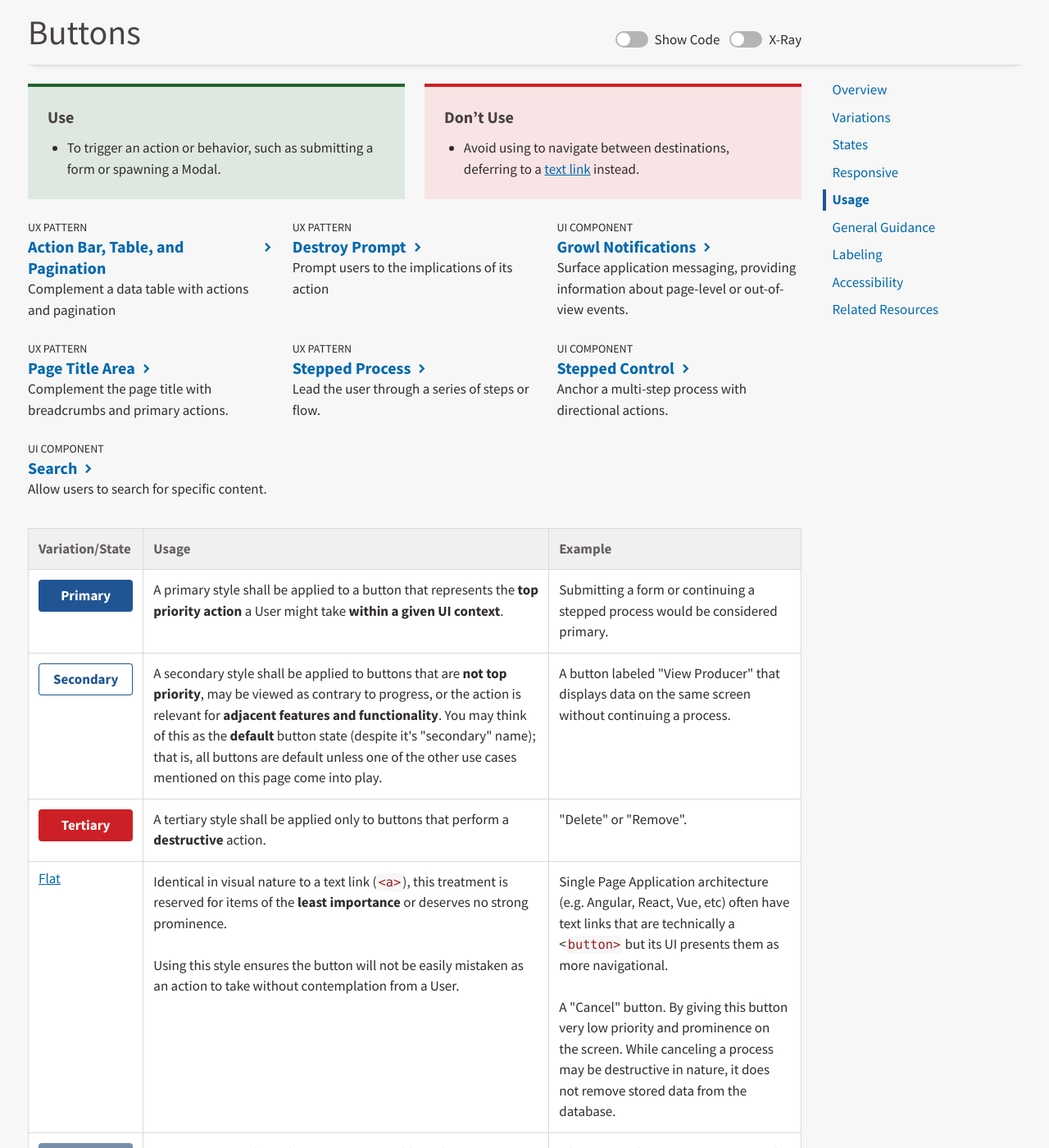
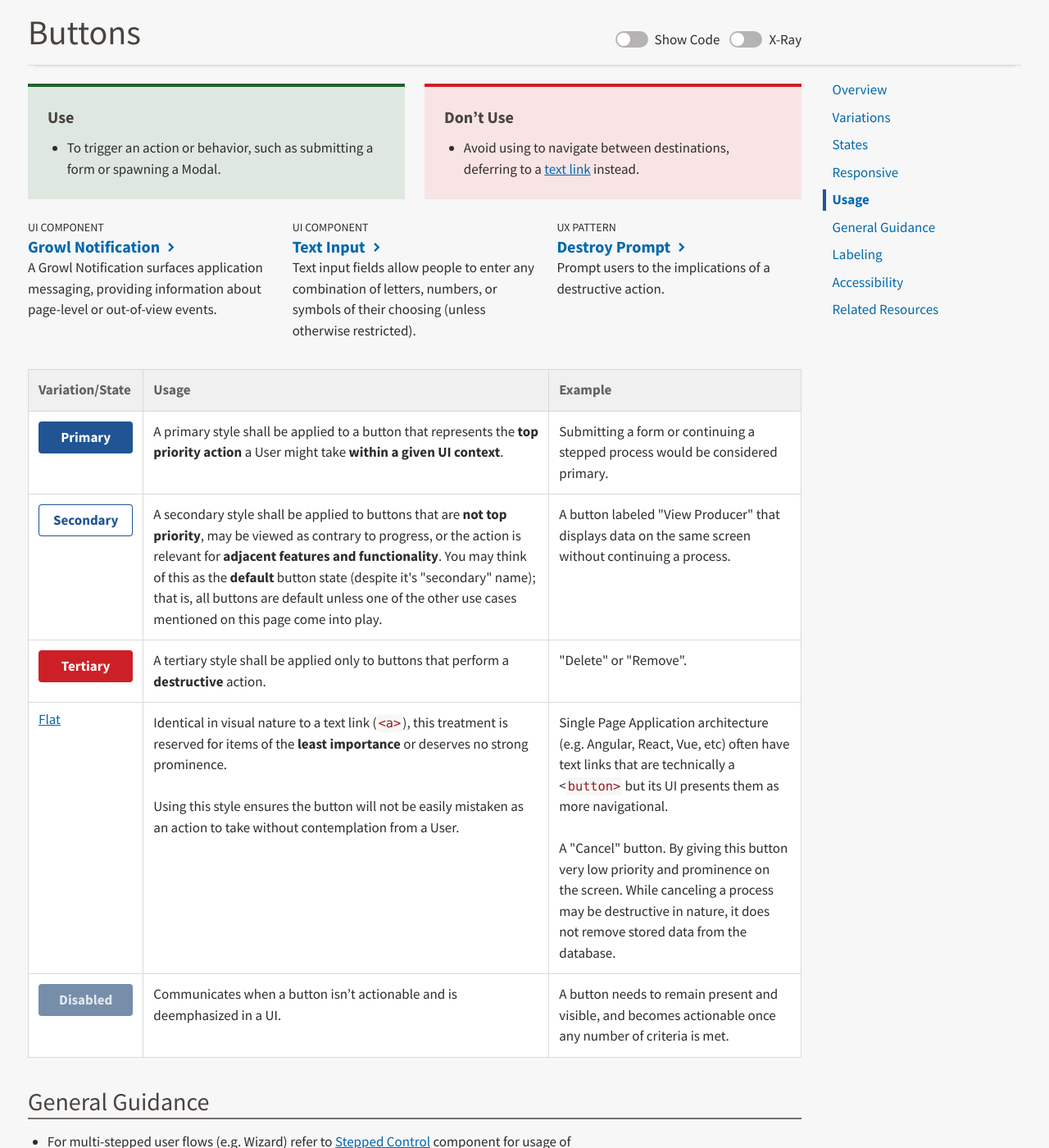
Before and after one commit to USDA-FSA/fsa-design-system, a Jekyll site: the page built from components/buttons/index.md, in a window 1280 px wide and 1400 px high, scrolled down 3333 px. Shown: the whole window at 82% size. Built offline with Jekyll 4.4.1, drawn with Linux system fonts in a browser that asks for light colours.

Commit message:
Draft use of Liquid to iterate through Related Front Matter [amends #377]

````diff
--- /dev/null
+++ b/_includes/related-cards.html
@@ -0,0 +1,80 @@
+{% if page.relatedItems %}
+  <div class="ds-related-card">
+    {% for item in page.relatedItems %}
+
+      {% assign target = item %}
+      {% assign pages = site.pages | where: 'title', target %}
+
+      {% for target in pages %}
+        <a class="ds-related-card__item" href="{{ site.baseurl }}{{target.url}}">
+          <div class="ds-related-card__type">{{target.type}}</div>
+          <div class="ds-related-card__title">
+            {{target.title}}
+            <img class="ds-related-card__arr" src="{{ site.baseurl }}img/chevron-right--link.svg" aria-hidden="true" alt="">
+          </div>
+          <div class="ds-related-card__description">{{target.intro}}</div>
+        </a>
+      {% endfor %}
+
+    {% endfor %}
+  </div>
+{% endif %}
+
+<div class="ds-related-card" hidden>
+  <a class="ds-related-card__item" href="{{ site.baseurl }}patterns/actionbar-table-pagination/">
+    <div class="ds-related-card__type">UX Pattern</div>
+    <div class="ds-related-card__title">
+      Action Bar, Table, and Pagination
+      <img class="ds-related-card__arr" src="{{ site.baseurl }}img/chevron-right--link.svg" aria-hidden="true" alt="">
+    </div>
+    <div class="ds-related-card__description">Complement a data table with actions and pagination</div>
+  </a>
+  <a class="ds-related-card__item" href="{{ site.baseurl }}patterns/destroy-prompt/">
+    <div class="ds-related-card__type">UX Pattern</div>
+    <div class="ds-related-card__title">
+      Destroy Prompt
+      <img class="ds-related-card__arr" src="{{ site.baseurl }}img/chevron-right--link.svg" aria-hidden="true" alt="">
+    </div>
+    <div class="ds-related-card__description">Prompt users to the implications of a destructive action</div>
+  </a>
+  <a class="ds-related-card__item" href="{{ site.baseurl }}components/growl/">
+    <div class="ds-related-card__type">UI Component</div>
+    <div class="ds-related-card__title">
+      Growl Notifications
+      <img class="ds-related-card__arr" src="{{ site.baseurl }}img/chevron-right--link.svg" aria-hidden="true" alt="">
+    </div>
+    <div class="ds-related-card__description">Surface application messaging, providing information about page-level or out-of-view events.</div>
+  </a>
+  <a class="ds-related-card__item" href="{{ site.baseurl }}patterns/page-title-area/">
+    <div class="ds-related-card__type">UX Pattern</div>
+    <div class="ds-related-card__title">
+      Page Title Area
+      <img class="ds-related-card__arr" src="{{ site.baseurl }}img/chevron-right--link.svg" aria-hidden="true" alt="">
+    </div>
+    <div class="ds-related-card__description">Complement the page title with breadcrumbs and primary actions.</div>
+  </a>
+  <a class="ds-related-card__item" href="{{ site.baseurl }}patterns/stepped-process/">
+    <div class="ds-related-card__type">UX Pattern</div>
+    <div class="ds-related-card__title">
+      Stepped Process
+      <img class="ds-related-card__arr" src="{{ site.baseurl }}img/chevron-right--link.svg" aria-hidden="true" alt="">
+    </div>
+    <div class="ds-related-card__description">Lead the user through a series of steps or flow.</div>
+  </a>
+  <a class="ds-related-card__item" href="{{ site.baseurl }}components/stepped-control/">
+    <div class="ds-related-card__type">UI Component</div>
+    <div class="ds-related-card__title">
+      Stepped Control
+      <img class="ds-related-card__arr" src="{{ site.baseurl }}img/chevron-right--link.svg" aria-hidden="true" alt="">
+    </div>
+    <div class="ds-related-card__description">Anchor a multi-step process with directional actions.</div>
+  </a>
+  <a class="ds-related-card__item" href="{{ site.baseurl }}components/search/">
+    <div class="ds-related-card__type">UI Component</div>
+    <div class="ds-related-card__title">
+      Search
+      <img class="ds-related-card__arr" src="{{ site.baseurl }}img/chevron-right--link.svg" aria-hidden="true" alt="">
+    </div>
+    <div class="ds-related-card__description">Allow users to search for specific content.</div>
+  </a>
+</div>
--- a/_sass/components/_ds.related-card.scss
+++ b/_sass/components/_ds.related-card.scss
@@ -33,9 +33,6 @@
       color: $color-fsa-base !important;
     }
 
-    &:hover {
-      background-color: $color-fsa-tertiary-100;
-    }
   }
 
   &__title {
--- a/components/buttons/index.md
+++ b/components/buttons/index.md
@@ -1,9 +1,14 @@
 ---
 layout: page
 parent: "Components"
+type: "UI Component"
 title: "Buttons"
 shortName: "component__buttons"
 intro: "Signal key <strong>actions</strong> on a page, form, or dialog."
+relatedItems:
+  - "Growl Notification"
+  - "Text Input"
+  - "Destroy Prompt"
 jump_menu: true
 ---
 
@@ -60,7 +65,6 @@ Buttons are styled with `class="fsa-btn"`, modifiable with one or multiple `fsa-
 ```html
 <button class="fsa-btn fsa-btn--tertiary" type="button">Label</button>
 ```
-
 
 ## States
 
@@ -158,64 +162,7 @@ Several of a button's style properties can be selectively modified across each M
 
 {% include do-dont.html %}
 
-<div class="ds-related-card">
-  <a class="ds-related-card__item" href="{{ site.baseurl }}patterns/actionbar-table-pagination/">
-    <div class="ds-related-card__type">UX Pattern</div>
-    <div class="ds-related-card__title">
-      Action Bar, Table, and Pagination
-      <img class="ds-related-card__arr" src="{{ site.baseurl }}img/chevron-right--link.svg" aria-hidden="true" alt="">
-    </div>
-    <div class="ds-related-card__description">Complement a data table with actions and pagination</div>
-  </a>
-  <a class="ds-related-card__item" href="{{ site.baseurl }}patterns/destroy-prompt/">
-    <div class="ds-related-card__type">UX Pattern</div>
-    <div class="ds-related-card__title">
-      Destroy Prompt
-      <img class="ds-related-card__arr" src="{{ site.baseurl }}img/chevron-right--link.svg" aria-hidden="true" alt="">
-    </div>
-    <div class="ds-related-card__description">Prompt users to the implications of its action</div>
-  </a>
-  <a class="ds-related-card__item" href="{{ site.baseurl }}components/growl/">
-    <div class="ds-related-card__type">UI Component</div>
-    <div class="ds-related-card__title">
-      Growl Notifications
-      <img class="ds-related-card__arr" src="{{ site.baseurl }}img/chevron-right--link.svg" aria-hidden="true" alt="">
-    </div>
-    <div class="ds-related-card__description">Surface application messaging, providing information about page-level or out-of-view events.</div>
-  </a>
-  <a class="ds-related-card__item" href="{{ site.baseurl }}patterns/page-title-area/">
-    <div class="ds-related-card__type">UX Pattern</div>
-    <div class="ds-related-card__title">
-      Page Title Area
-      <img class="ds-related-card__arr" src="{{ site.baseurl }}img/chevron-right--link.svg" aria-hidden="true" alt="">
-    </div>
-    <div class="ds-related-card__description">Complement the page title with breadcrumbs and primary actions.</div>
-  </a>
-  <a class="ds-related-card__item" href="{{ site.baseurl }}patterns/stepped-process/">
-    <div class="ds-related-card__type">UX Pattern</div>
-    <div class="ds-related-card__title">
-      Stepped Process
-      <img class="ds-related-card__arr" src="{{ site.baseurl }}img/chevron-right--link.svg" aria-hidden="true" alt="">
-    </div>
-    <div class="ds-related-card__description">Lead the user through a series of steps or flow.</div>
-  </a>
-  <a class="ds-related-card__item" href="{{ site.baseurl }}components/stepped-control/">
-    <div class="ds-related-card__type">UI Component</div>
-    <div class="ds-related-card__title">
-      Stepped Control
-      <img class="ds-related-card__arr" src="{{ site.baseurl }}img/chevron-right--link.svg" aria-hidden="true" alt="">
-    </div>
-    <div class="ds-related-card__description">Anchor a multi-step process with directional actions.</div>
-  </a>
-  <a class="ds-related-card__item" href="{{ site.baseurl }}components/search/">
-    <div class="ds-related-card__type">UI Component</div>
-    <div class="ds-related-card__title">
-      Search
-      <img class="ds-related-card__arr" src="{{ site.baseurl }}img/chevron-right--link.svg" aria-hidden="true" alt="">
-    </div>
-    <div class="ds-related-card__description">Allow users to search for specific content.</div>
-  </a>
-</div>
+{% include related-cards.html %}
 
 <table class="fsa-table fsa-table--responsive">
   <thead>
````
Also changed, not shown: components/growl/index.md (+1 -0 lines), components/text-input/index.md (+1 -0 lines), patterns/destroy-prompt/index.md (+5 -2 lines), css/fsa-design-system.css, css/fsa-design-system.min.css, 2 other files.
